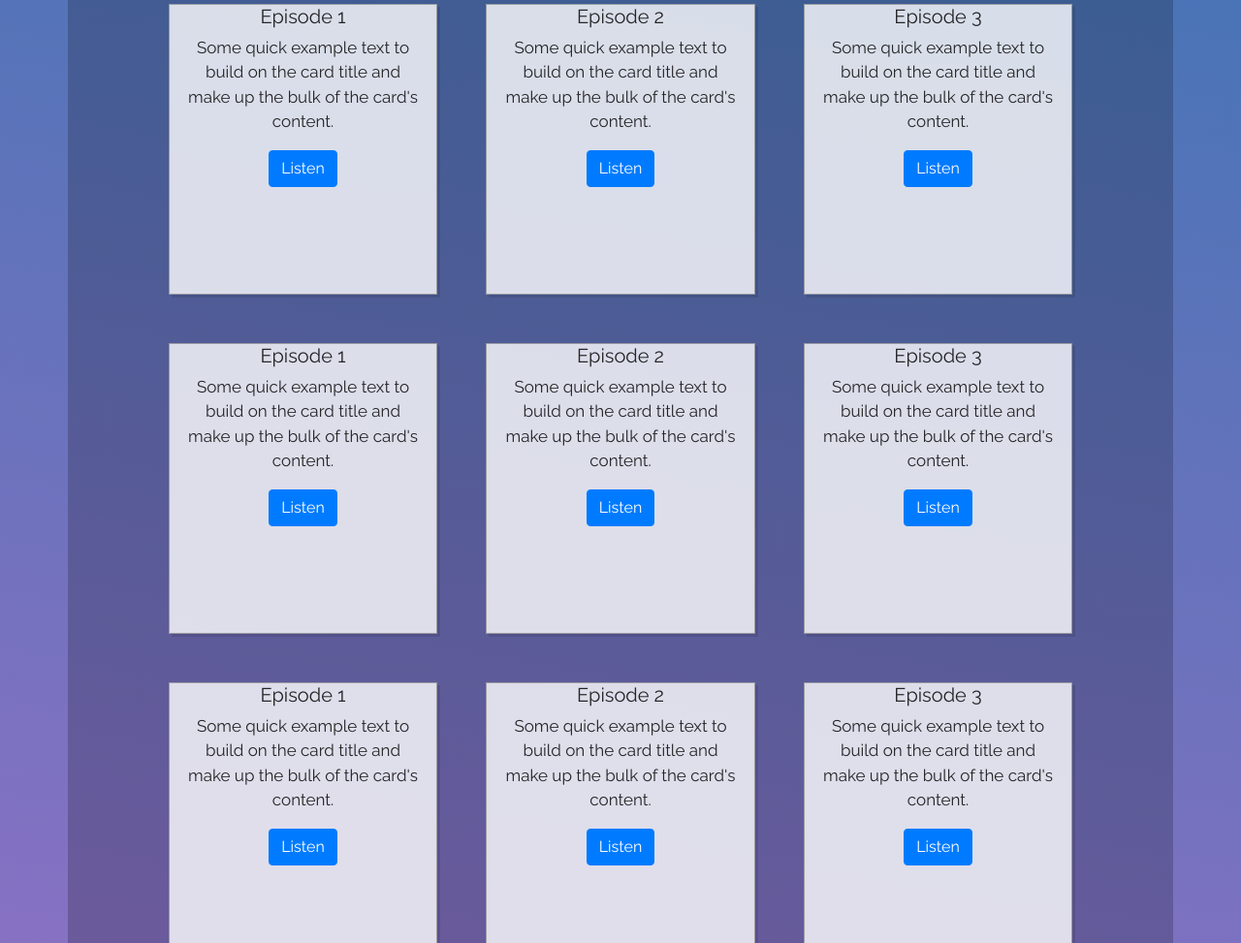
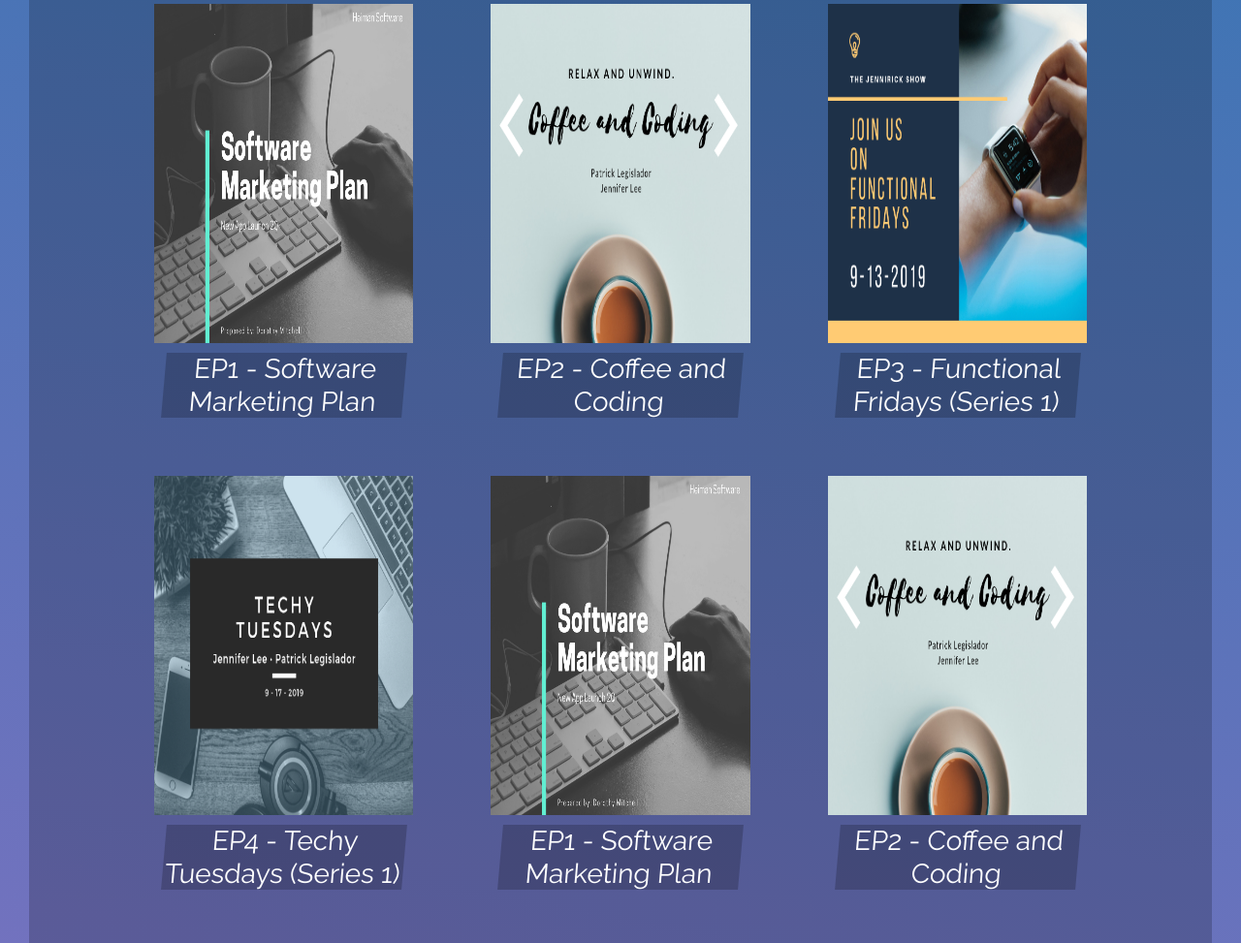
Before and after one commit to chingu-voyages/v11-toucans-team-03, a website: page index.html in a window 1280 px wide. Shown: the part 739-1712 px from the top of the page at 97% size. Drawn offline with nearby package versions, Linux system fonts and the light colour scheme.

Commit message:
Add image. Add sample episodes. Minor change to layout.

```diff
--- a/index.html
+++ b/index.html
@@ -74,84 +74,66 @@
     </section>
 
     <section class='episodes' id="episodes">
-        <div class="episodes-inner container row justify-content-center">
-            <div class="col-5 col-lg-3 episode">
-                    <div class="episode-body">
-                        <h5 class="episode-title">Episode 1</h5>
-                        <p class="episode-text">Some quick example text to build on the card title and make up the bulk of the card's content.</p>
-                        <a href="#" class="btn btn-primary">Listen</a>
-                    </div>
+        <div class="episodes-inner container-fluid row justify-content-center">
+            <div class="col-md-5 col-lg-3 episode">
+                    <img src="resources/episode1.png" alt="">
+                    <h3 class='episode-title'>EP1 - Software Marketing Plan</h3>
             </div>
 
-            <div class="col-5 col-lg-3 episode">
-                    <div class="episode-body">
-                        <h5 class="episode-title">Episode 2</h5>
-                        <p class="episode-text">Some quick example text to build on the card title and make up the bulk of the card's content.</p>
-                        <a href="#" class="btn btn-primary">Listen</a>
-                    </div>
+            <div class="col-md-5 col-lg-3 episode">
+                    <img src="resources/episode2.png" alt="">
+                    <h3 class='episode-title'>EP2 - Coffee and Coding</h3>
             </div>
 
-            <div class="col-5 col-lg-3  episode">
-                    <div class="episode-body">
-                        <h5 class="episode-title">Episode 3</h5>
-                        <p class="episode-textt">Some quick example text to build on the card title and make up the bulk of the card's content.</p>
-                        <a href="#" class="btn btn-primary">Listen</a>
-                    </div>
-            </div>
-            <div class="col-5 col-lg-3 episode">
-                    <div class="episode-body">
-                        <h5 class="episode-title">Episode 1</h5>
-                        <p class="episode-text">Some quick example text to build on the card title and make up the bulk of the card's content.</p>
-                        <a href="#" class="btn btn-primary">Listen</a>
-                    </div>
+            <div class="col-md-5 col-lg-3 episode">
+                    <img src="resources/episode3.png" alt="">
+                    <h3 class='episode-title'>EP3 - Functional Fridays (Series 1)</h3>
             </div>
 
-            <div class="col-5 col-lg-3 episode">
-                    <div class="episode-body">
-                        <h5 class="episode-title">Episode 2</h5>
-                        <p class="episode-text">Some quick example text to build on the card title and make up the bulk of the card's content.</p>
-                        <a href="#" class="btn btn-primary">Listen</a>
-                    </div>
+            <div class="col-md-5 col-lg-3 episode">
+                    <img src="resources/episode4.png" alt="">
+                    <h3 class='episode-title'>EP4 - Techy Tuesdays (Series 1)</h3>
             </div>
 
-            <div class="col-5 col-lg-3 episode">
-                    <div class="episode-body">
-                        <h5 class="episode-title">Episode 3</h5>
-                        <p class="episode-textt">Some quick example text to build on the card title and make up the bulk of the card's content.</p>
-                        <a href="#" class="btn btn-primary">Listen</a>
-                    </div>
+            <div class="col-md-5 col-lg-3 episode">
+                    <img src="resources/episode1.png" alt="">
+                    <h3 class='episode-title'>EP1 - Software Marketing Plan</h3>
             </div>
 
-            <div class="col-5 col-lg-3 episode">
-                    <div class="episode-body">
-                        <h5 class="episode-title">Episode 1</h5>
-                        <p class="episode-text">Some quick example text to build on the card title and make up the bulk of the card's content.</p>
-                        <a href="#" class="btn btn-primary">Listen</a>
-                    </div>
+            <div class="col-md-5 col-lg-3 episode">
+                    <img src="resources/episode2.png" alt="">
+                    <h3 class='episode-title'>EP2 - Coffee and Coding</h3>
             </div>
 
-            <div class="col-5 col-lg-3 episode">
-                    <div class="episode-body">
-                        <h5 class="episode-title">Episode 2</h5>
-                        <p class="episode-text">Some quick example text to build on the card title and make up the bulk of the card's content.</p>
-                        <a href="#" class="btn btn-primary">Listen</a>
-                    </div>
+            <div class="col-md-5 col-lg-3 episode">
+                    <img src="resources/episode3.png" alt="">
+                    <h3 class='episode-title'>EP3 - Functional Fridays (Series 1)</h3>
             </div>
 
-            <div class="col-5 col-lg-3 episode">
-                    <div class="episode-body">
-                        <h5 class="episode-title">Episode 3</h5>
-                        <p class="episode-textt">Some quick example text to build on the card title and make up the bulk of the card's content.</p>
-                        <a href="#" class="btn btn-primary">Listen</a>
-                    </div>
+            <div class="col-md-5 col-lg-3 episode">
+                    <img src="resources/episode4.png" alt="">
+                    <h3 class='episode-title'>EP4 - Techy Tuesdays (Series 1)</h3>
             </div>
 
-
-
-            <div class="all-episodes col-12 justify-content-center p-3">
-                <a href="#">View all episodes</a>
+            <div class="col-md-5 col-lg-3 episode">
+                    <img src="resources/episode1.png" alt="">
+                    <h3 class='episode-title'>EP1 - Software Marketing Plan</h3>
             </div>
 
+            <div class="col-md-5 col-lg-3 episode">
+                    <img src="resources/episode2.png" alt="">
+                    <h3 class='episode-title'>EP2 - Coffee and Coding</h3>
+            </div>
+
+            <div class="col-md-5 col-lg-3 episode">
+                    <img src="resources/episode3.png" alt="">
+                    <h3 class='episode-title'>EP3 - Functional Fridays (Series 1)</h3>
+            </div>
+
+            <div class="col-md-5 col-lg-3 episode">
+                    <img src="resources/episode4.png" alt="">
+                    <h3 class='episode-title'>EP4 - Techy Tuesdays (Series 1)</h3>
+            </div>
         </div>
 
     </section>
--- a/style.css
+++ b/style.css
@@ -112,15 +112,12 @@ body {
 }
 
 .episode {
-    color: #252527;
-    display: flex;
-    flex-direction: column;
-    border: 1px solid rgba(0, 0, 0, 0.3);
-    box-shadow: 3px 3px rgba(0, 0, 0, 0.1);
-    background: rgba(255, 255, 255, 0.8);
-    width: 300px;
-    height: 300px;
     margin: 25px;
+}
+
+.episode img {
+    width: 100%;
+    height: 350px;
 }
 
 .all-episodes a {
@@ -130,12 +127,11 @@ body {
     padding: 10px;
 }
 
-.episode-body {
-
-}
-
-.episode-text {
-
+.episode-title {
+    background: rgba(0, 0, 0, 0.2);
+    display: inline-block;
+    margin: 10px;
+    transform: skew(-5deg);
 }
 
 .podcast-info {
```
Also changed, not shown: resources/devices.png (deleted), resources/episode1.png (added), resources/episode2.png (added), resources/episode3.png (added), resources/episode4.png (added), resources/notebook-dark.png (deleted).
